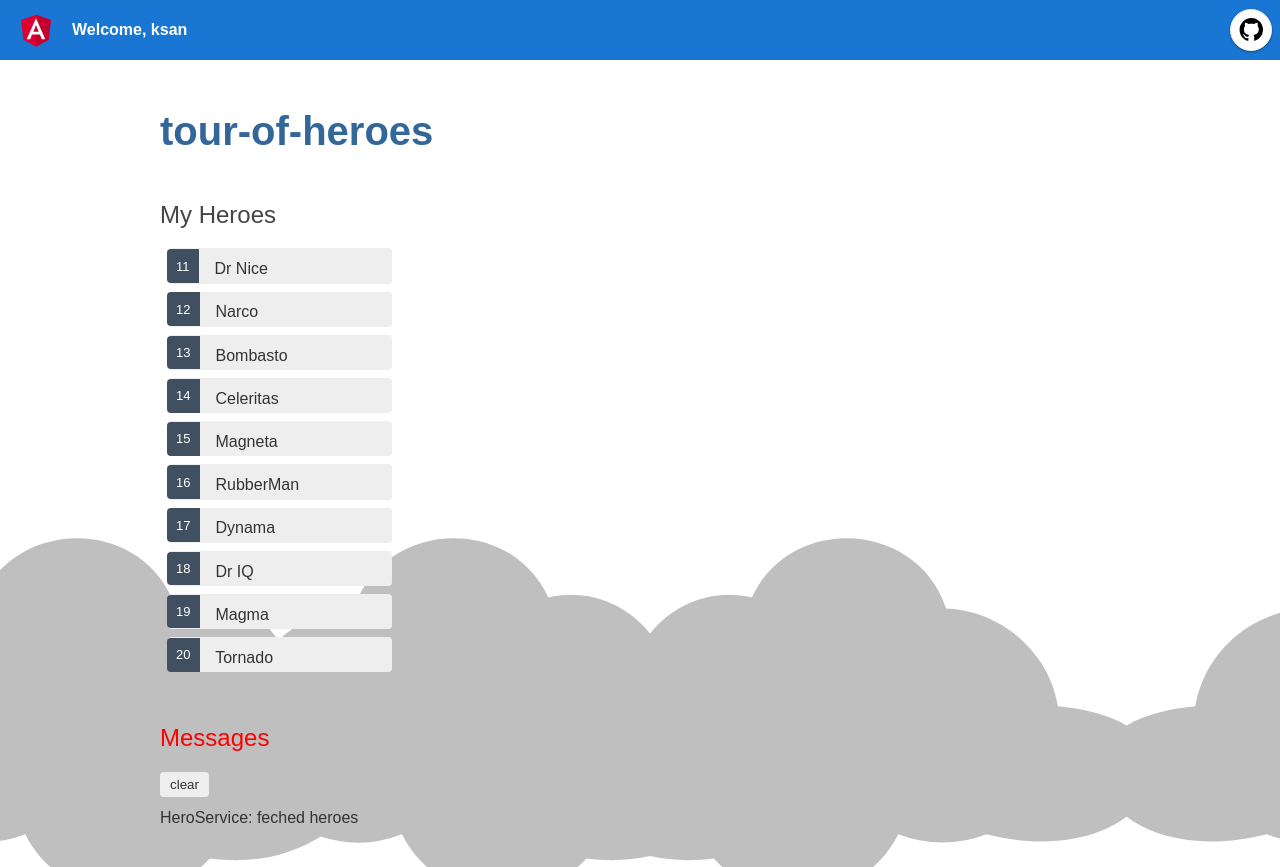
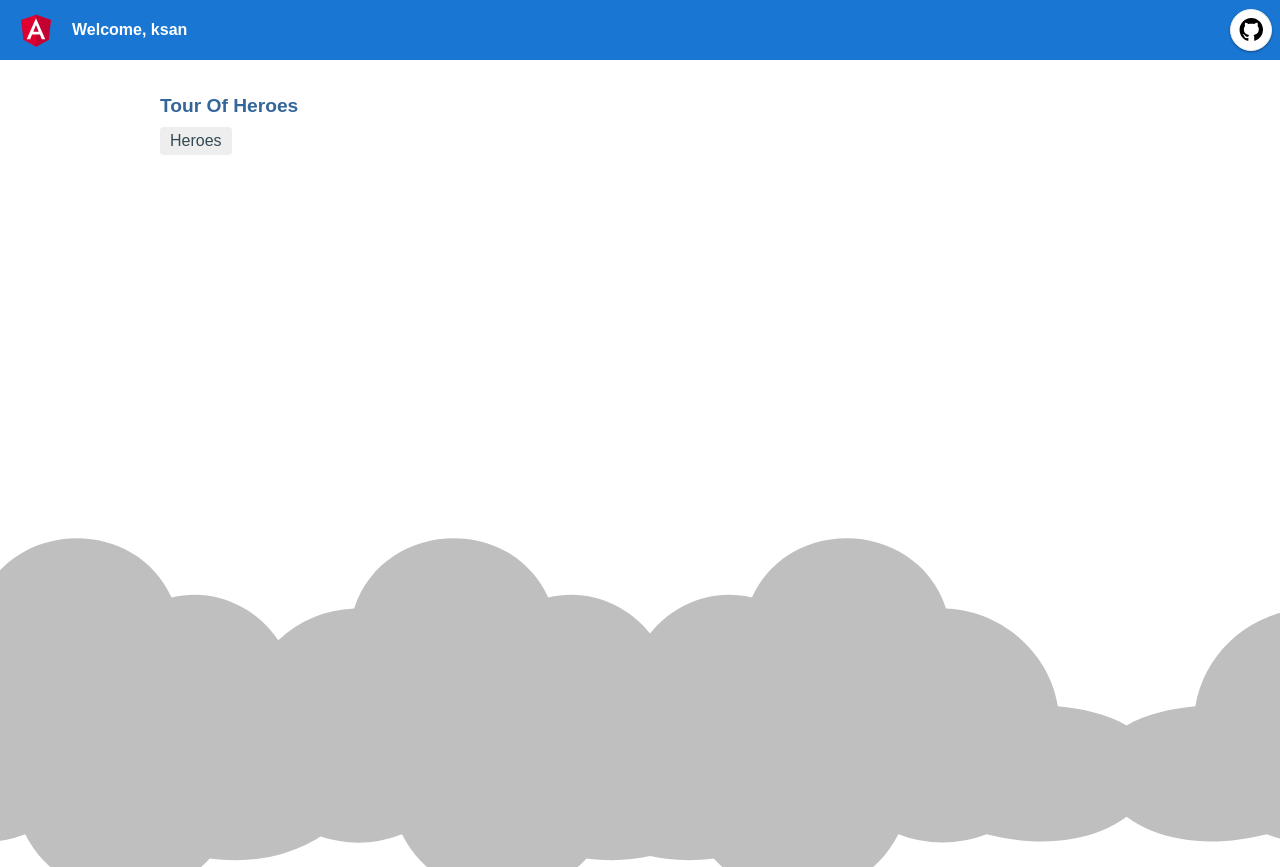
Before and after one commit to ksunandr/tourOfHeroes, an Angular app in the folder tour-of-heroes/: page / in a window 1280 px wide. After the commit the page ends 800 px from the top, so only its background shows below. Built offline with nearby package versions, Linux system fonts and the light colour scheme.

Commit message:
add routing module, add rout to hero component

```diff
--- a/tour-of-heroes/src/app/app.component.css
+++ b/tour-of-heroes/src/app/app.component.css
@@ -0,0 +1,28 @@
+/* AppComponent's private CSS styles */
+h1 {
+  font-size: 1.2em;
+  margin-bottom: 0;
+}
+h2 {
+  font-size: 2em;
+  margin-top: 0;
+  padding-top: 0;
+}
+nav a {
+  padding: 5px 10px;
+  text-decoration: none;
+  margin-top: 10px;
+  display: inline-block;
+  background-color: #eee;
+  border-radius: 4px;
+}
+nav a:visited, a:link {
+  color: #334953;
+}
+nav a:hover {
+  color: #039be5;
+  background-color: #cfd8dc;
+}
+nav a.active {
+  color: #039be5;
+}
--- a/tour-of-heroes/src/app/app.component.html
+++ b/tour-of-heroes/src/app/app.component.html
@@ -23,7 +23,10 @@
 
 <div class="content" role="main">
   <h1>{{title}}</h1>
-<app-heroes></app-heroes>
+  <nav>
+    <a routerLink="/heroes">Heroes</a>
+  </nav>
+  <router-outlet></router-outlet>
 <app-messages></app-messages>
   <!-- Footer -->
   <footer>
--- a/tour-of-heroes/src/app/app.component.ts
+++ b/tour-of-heroes/src/app/app.component.ts
@@ -6,10 +6,8 @@ import {Component, OnInit} from '@angular/core';
   styleUrls: ['./app.component.css']
 })
 export class AppComponent implements OnInit{
-  title = 'tour-of-heroes';
+  title = 'Tour Of Heroes';
 
   ngOnInit(): void {
-    const a = 10;
-    const b = 20;
   }
 }
--- a/tour-of-heroes/src/app/app.module.ts
+++ b/tour-of-heroes/src/app/app.module.ts
@@ -5,6 +5,7 @@ import { AppComponent } from './app.component';
 import { HeroesComponent } from './heroes/heroes.component';
 import { HeroDetailComponent } from './hero-detail/hero-detail.component';
 import { MessagesComponent } from './messages/messages.component';
+import { AppRoutingModule } from './app-routing.module';
 
 @NgModule({
   declarations: [
@@ -15,7 +16,8 @@ import { MessagesComponent } from './messages/messages.component';
   ],
   imports: [
     BrowserModule,
-    FormsModule
+    FormsModule,
+    AppRoutingModule
   ],
   providers: [],
   bootstrap: [AppComponent]
--- a/tour-of-heroes/src/app/heroes/heroes.component.ts
+++ b/tour-of-heroes/src/app/heroes/heroes.component.ts
@@ -14,7 +14,7 @@ export class HeroesComponent implements OnInit {
   public selectedHero: Hero;
   constructor(private heroService: HeroService, private messageService: MessageService) {
   }
-
+// asynchronous
   public getHeroes(): void {
     this.heroService.getHeroes().subscribe(heroes => this.heroes = heroes);
   }
@@ -24,6 +24,6 @@ export class HeroesComponent implements OnInit {
   }
   onSelect(hero: Hero) {
     this.selectedHero = hero;
-    this.messageService.add(`HeroComponent: Selected hero id = ${hero.id}`)
+    this.messageService.add(`HeroComponent: Selected hero id = ${hero.id}`);
   }
 }
```
Also changed, not shown: tour-of-heroes/src/app/app-routing.module.ts (added, +13 -0 lines).
